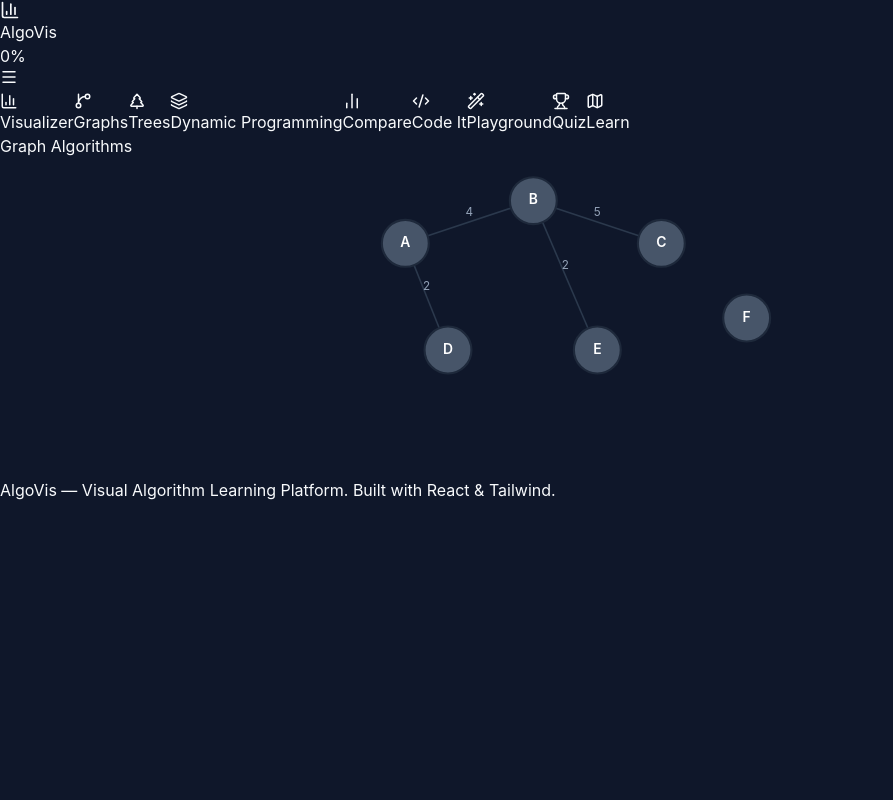
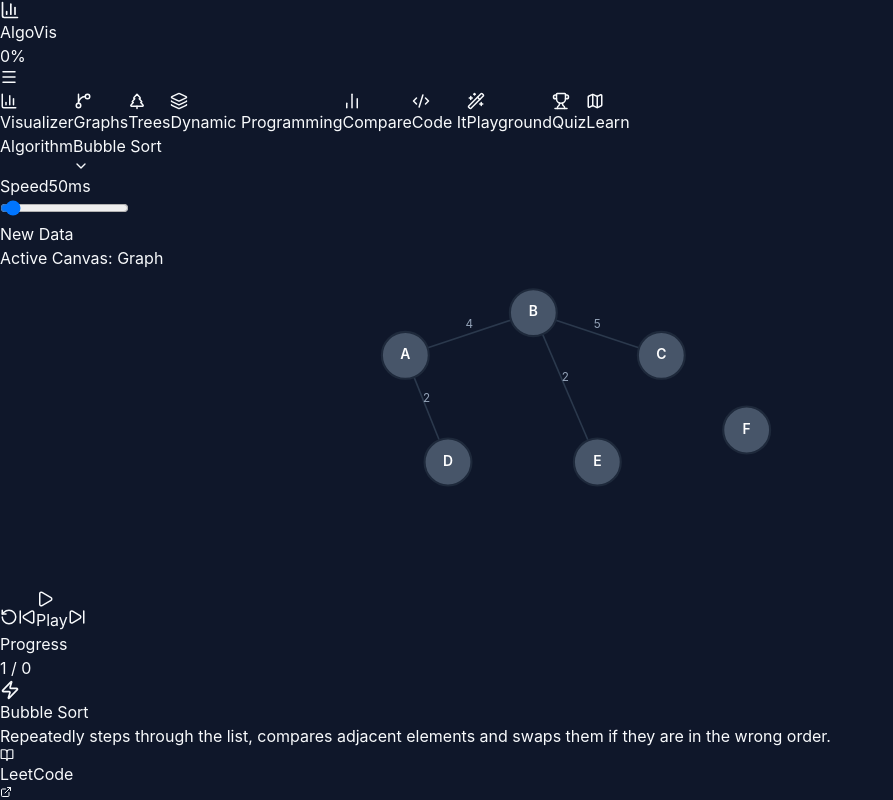
Before and after one commit to malviyapriyanshu/AlVi, a React (Vite) app: page / in a window 1280 px wide. Both pictures are taken after a click on the button "Graphs". Shown: the top 800 px of the page, without its empty margins (0-893 px from the left). Built offline with nearby package versions, Linux system fonts and the light colour scheme.

Commit message:
Fix: Unify visualization UI and restore multi-tab functionality

```diff
--- a/src/app/App.tsx
+++ b/src/app/App.tsx
@@ -85,11 +85,40 @@ export default function App() {
     handleNewArray();
   }, [handleNewArray]);
 
+  // Sync tab with algorithm selection
+  useEffect(() => {
+    if (!entry) return;
+    const cat = entry.info.category.toLowerCase();
+    if (cat === 'sorting' || cat === 'searching' || cat === 'technique') {
+      setActiveTab('visualizer');
+    } else if (cat === 'graph') {
+      setActiveTab('graph');
+    } else if (cat === 'tree') {
+      setActiveTab('tree');
+    } else if (cat === 'dp') {
+      setActiveTab('dp');
+    }
+  }, [selectedAlgorithmId, entry]);
+
   const handleRun = () => {
     if (!entry) return;
     markAlgorithmViewed(selectedAlgorithmId);
-    runSelected(array, target);
+
+    // Choose correct data based on category
+    const cat = entry.info.category.toLowerCase();
+    if (cat === 'graph') {
+      runSelected(SAMPLE_GRAPH, 'A');
+    } else if (cat === 'dp') {
+      if (selectedAlgorithmId === 'fib') runSelected(10);
+      else runSelected([1, 2, 5], 11); // Coin change defaults
+    } else if (cat === 'tree') {
+      runSelected(buildSampleBST());
+    } else {
+      runSelected(array, target);
+    }
   };
+
+  const isVisualizationTab = ['visualizer', 'graph', 'tree', 'dp'].includes(activeTab);
 
   return (
     <div className="min-h-screen bg-slate-900 text-slate-50 flex flex-col font-sans selection:bg-indigo-500/30">
@@ -99,21 +128,44 @@ export default function App() {
         <Sidebar activeTab={activeTab} setActiveTab={setActiveTab} tabs={TABS as any} />
 
         <main className="flex-1 p-4 lg:p-8 overflow-y-auto">
-          {activeTab === 'visualizer' && (
+          {isVisualizationTab && (
             <div className="flex flex-col gap-8 animate-in fade-in slide-in-from-bottom-4 duration-500">
               <div className="flex flex-col lg:flex-row gap-6 items-start">
-                <AlgorithmDropdown label="Algorithm" categories={algorithmCategories} />
+                <AlgorithmDropdown
+                  label="Algorithm"
+                  categories={algorithmCategories}
+                />
                 <SpeedSlider />
-                <button onClick={handleNewArray} className="px-5 py-2.5 bg-slate-800 hover:bg-slate-700 rounded-xl border border-slate-700 text-sm font-bold transition-all">
-                  New Array
+                <button onClick={handleNewArray} className="px-5 py-2.5 bg-slate-800 hover:bg-slate-700 rounded-xl border border-slate-700 text-sm font-bold transition-all whitespace-nowrap">
+                   New Data
                 </button>
               </div>
 
-              <ArrayCanvas
-                array={visualizedArray}
-                maxValue={200}
-              />
+              {/* Canvas Area */}
+              <div className="bg-slate-900 shadow-2xl rounded-3xl p-6 border border-slate-700/50 min-h-[400px] flex flex-col relative overflow-hidden">
+                <div className="absolute top-4 right-6 text-[10px] font-black uppercase tracking-widest text-slate-500 bg-slate-800/50 px-3 py-1 rounded-full border border-slate-700/50 z-10">
+                   Active Canvas: {activeTab === 'visualizer' ? 'Array' : activeTab.charAt(0).toUpperCase() + activeTab.slice(1)}
+                </div>
 
+                {activeTab === 'visualizer' && (
+                  <ArrayCanvas array={visualizedArray} maxValue={200} />
+                )}
+                {activeTab === 'graph' && (
+                   <div className="h-full flex flex-col justify-center">
+                     <GraphCanvas graph={SAMPLE_GRAPH} currentStep={steps[currentStepIndex]} />
+                   </div>
+                )}
+                {activeTab === 'tree' && (
+                  <div className="h-full flex flex-col justify-center">
+                    <TreeCanvas root={buildSampleBST()} currentStep={steps[currentStepIndex]} />
+                  </div>
+                )}
+                {activeTab === 'dp' && (
+                  <DPTable steps={steps} currentStepIndex={currentStepIndex} />
+                )}
+              </div>
+
+              {/* Playback & Step Info */}
               <div className="grid grid-cols-1 md:grid-cols-3 gap-6">
                 <div className="md:col-span-1">
                   <ControlPanel
@@ -129,6 +181,7 @@ export default function App() {
                 </div>
               </div>
 
+              {/* Educational Content */}
               <div className="grid grid-cols-1 lg:grid-cols-3 gap-8">
                 <div className="lg:col-span-2 flex flex-col gap-6">
                   {entry && <AlgorithmOverviewCard info={entry.info} leetcodeLink={problem?.link} />}
@@ -144,27 +197,6 @@ export default function App() {
                   {problem && <ProblemPanel problem={problem} />}
                 </div>
               </div>
-            </div>
-          )}
-
-          {activeTab === 'graph' && (
-             <div className="flex flex-col gap-8 animate-in fade-in duration-500">
-               <h2 className="text-3xl font-black">Graph Algorithms</h2>
-               <GraphCanvas graph={SAMPLE_GRAPH} />
-             </div>
-          )}
-
-          {activeTab === 'tree' && (
-            <div className="flex flex-col gap-8 animate-in fade-in duration-500">
-              <h2 className="text-3xl font-black">Tree Traversals</h2>
-              <TreeCanvas root={buildSampleBST()} />
-            </div>
-          )}
-
-          {activeTab === 'dp' && (
-            <div className="flex flex-col gap-8 animate-in fade-in duration-500">
-               <h2 className="text-3xl font-black">Dynamic Programming</h2>
-               <DPTable steps={[]} currentStepIndex={0} />
             </div>
           )}
 
```
